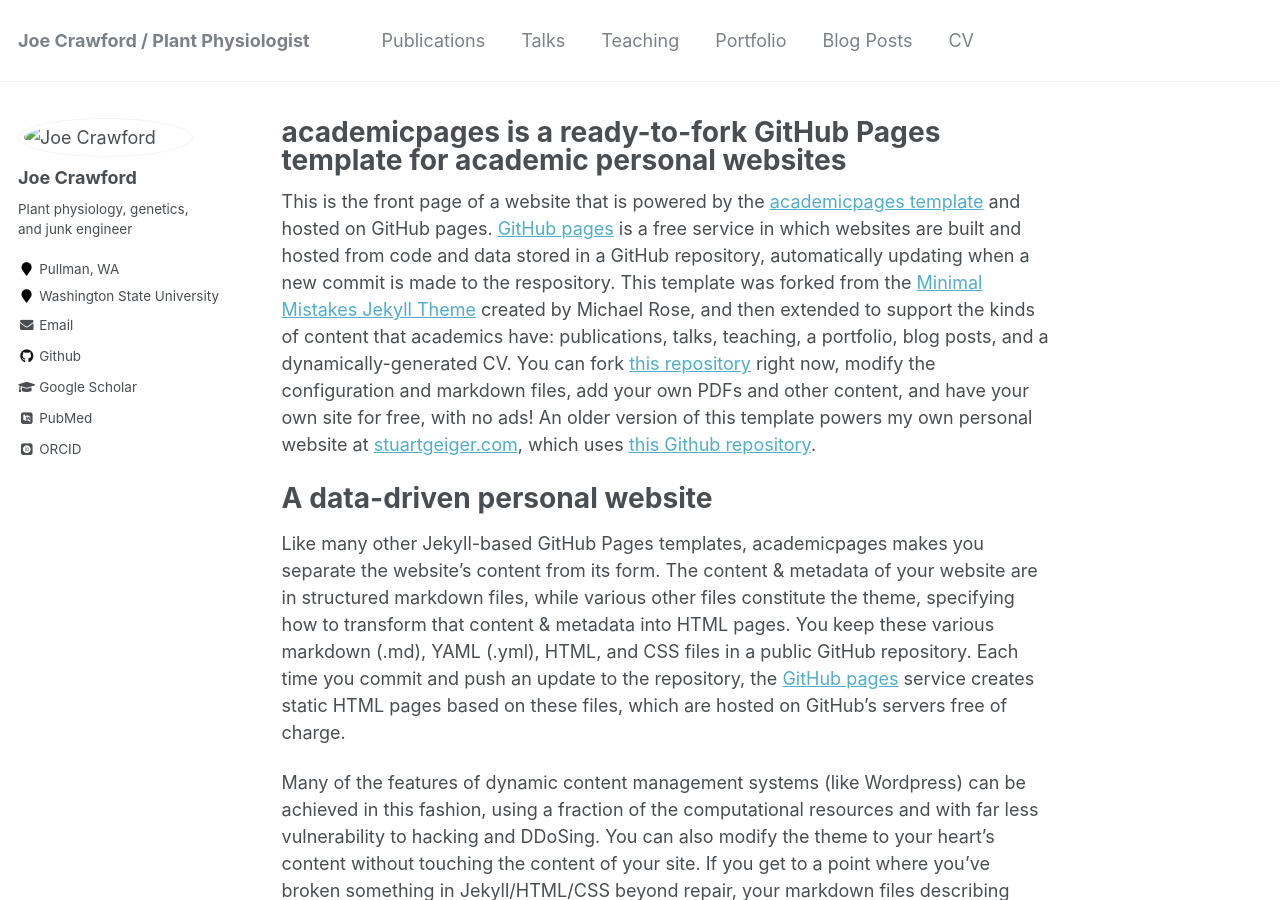
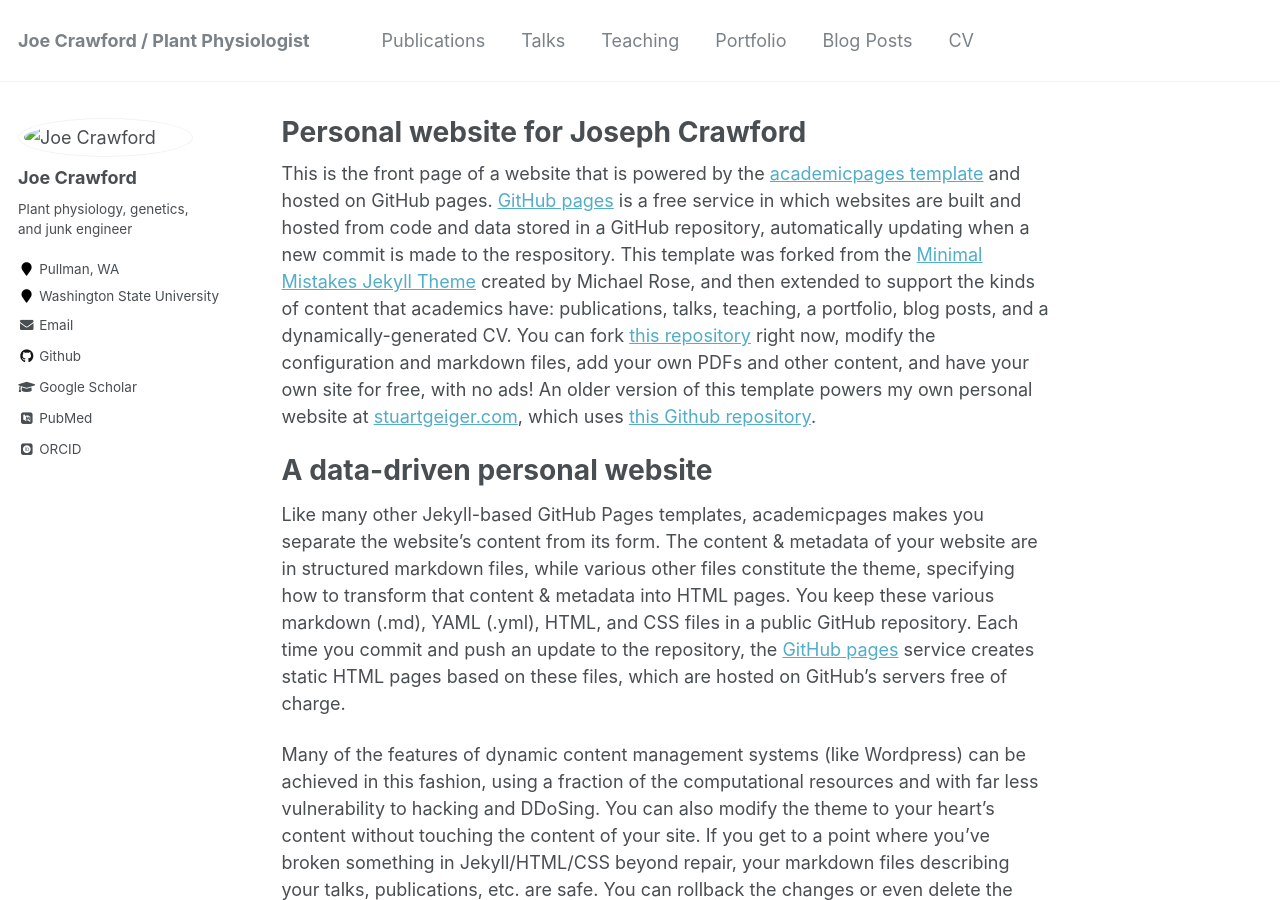
Before and after one commit to plant-physio/plant-physio.github.io, a Jekyll site: the page built from _pages/about.md, in a window 1280 px wide and 900 px high. Built offline with Jekyll 4.4.1, drawn with Linux system fonts in a browser that asks for light colours; some web fonts are replaced.

Commit message:
Update about.md

```diff
--- a/_pages/about.md
+++ b/_pages/about.md
@@ -1,7 +1,7 @@
 ---
 permalink: /
-title: "academicpages is a ready-to-fork GitHub Pages template for academic personal websites"
-excerpt: "About me"
+title: "Personal website for Joseph Crawford"
+excerpt: "I know enough about plants to be boring and enough about computers to be dangerous."
 author_profile: true
 redirect_from:
   - /about/
```
